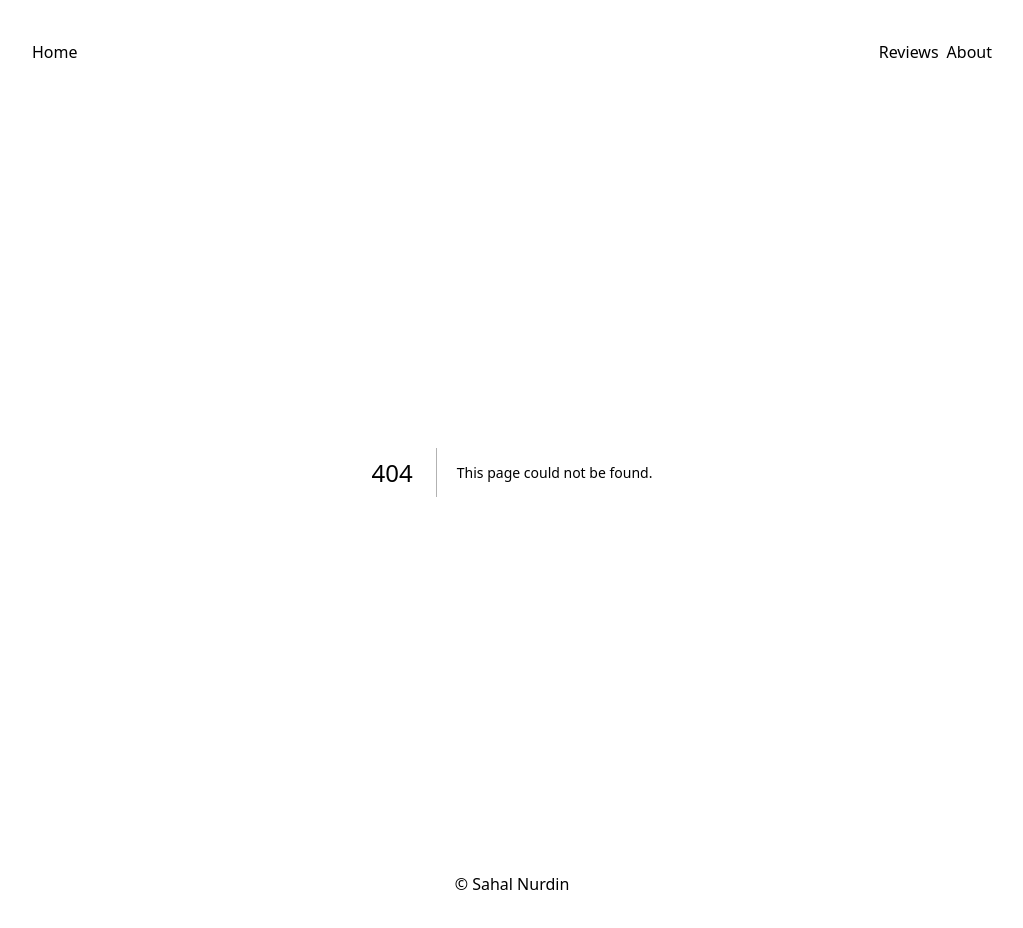
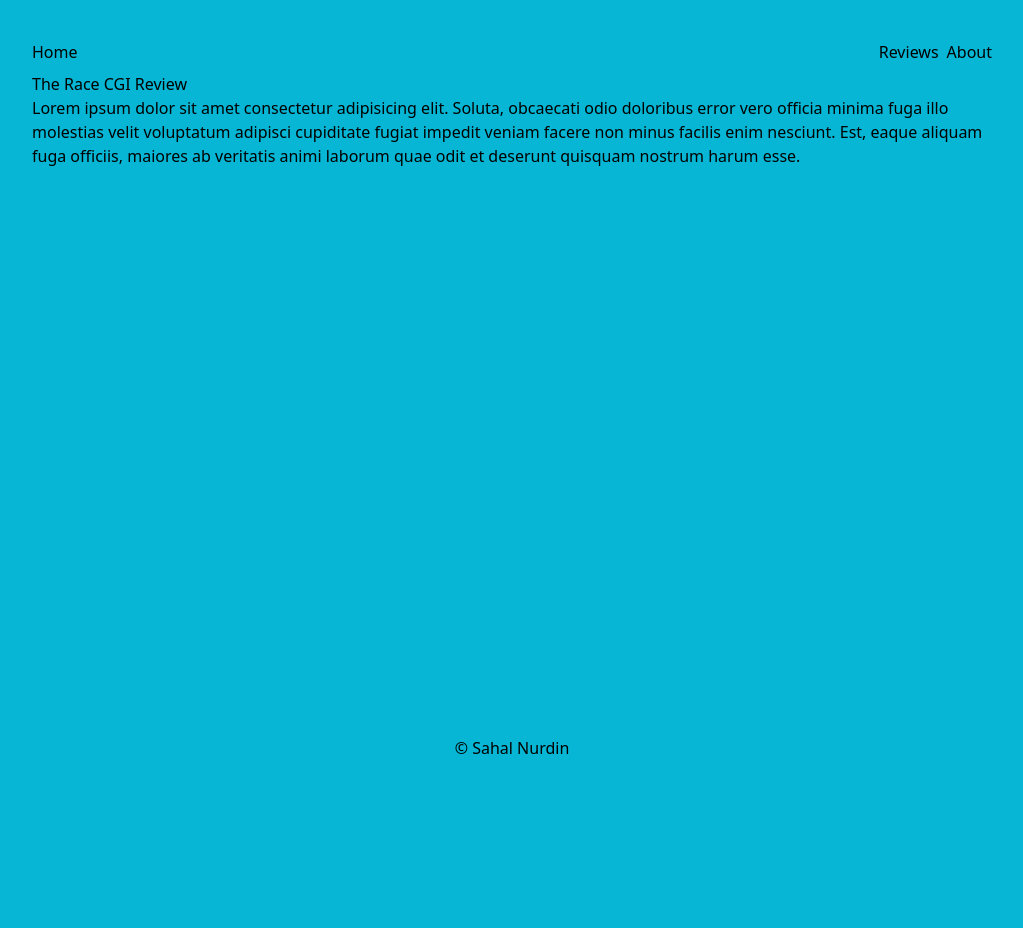
Before and after one commit to SahalN/sahalcg-reviews, a Next.js app: page /reviews/the-race in a window 1280 px wide. Before the commit this address had no page. Shown: the top 928 px of the page, without its empty margins (128-1151 px from the left). After the commit the page ends 800 px from the top, so only its background shows below. Built offline with nearby package versions, Linux system fonts and the light colour scheme.

Commit message:
add components public and images folder and import alias

```diff
--- a/app/about/page.jsx
+++ /dev/null
@@ -1,5 +0,0 @@
-/** @format */
-
-export default function AboutPage() {
-  return <h1>Hello About</h1>;
-}
--- a/app/layout.jsx
+++ b/app/layout.jsx
@@ -2,27 +2,14 @@
 
 import Link from "next/link";
 import "./globals.css";
+import Navbar from "../components/Navbar";
 
 export default function RootLayout({ children }) {
   return (
     <html lang='en'>
-      <body className='flex flex-col min-h-screen px-40 py-10 '>
+      <body className='flex flex-col min-h-screen px-40 py-10 bg-cyan-500'>
         <header>
-          <nav>
-            <ul className='flex gap-2 '>
-              <li>
-                <Link href='/'>Home</Link>
-              </li>
-              <li className='ml-auto'>
-                <Link href='/reviews'>Reviews</Link>
-              </li>
-              <li>
-                <Link href='/about' prefetch={false}>
-                  About
-                </Link>
-              </li>
-            </ul>
-          </nav>
+          <Navbar />
         </header>
         <main className='mt-2 grow '>{children}</main>
         <footer className='text-center'>&copy; Sahal Nurdin</footer>
--- a/app/reviews/baca-buku/page.jsx
+++ /dev/null
@@ -1,14 +0,0 @@
-/** @format */
-
-export default function BacaBukuPage() {
-  return (
-    <>
-      <h1>Ini page Baca buku</h1>
-      <p>
-        Lorem, ipsum dolor sit amet consectetur adipisicing elit. Assumenda,
-        voluptatibus consectetur ducimus quis ratione tempora deleniti iusto
-        fugit hic. Rem.
-      </p>
-    </>
-  );
-}
--- a/app/reviews/page.jsx
+++ b/app/reviews/page.jsx
@@ -8,7 +8,7 @@ export default function ReviewsPage() {
       <h1>Hello reviews</h1>
       <ul>
         <li>
-          <h1>Page Reviews</h1>
+          <Link href='/reviews/the-race'>The Race CGI's Reviews</Link>
         </li>
       </ul>
     </>
--- /dev/null
+++ b/app/reviews/the-race/page.jsx
@@ -0,0 +1,17 @@
+/** @format */
+
+export default function TheracePage() {
+  return (
+    <>
+      <h1>The Race CGI Review</h1>{" "}
+      <p>
+        Lorem ipsum dolor sit amet consectetur adipisicing elit. Soluta,
+        obcaecati odio doloribus error vero officia minima fuga illo molestias
+        velit voluptatum adipisci cupiditate fugiat impedit veniam facere non
+        minus facilis enim nesciunt. Est, eaque aliquam fuga officiis, maiores
+        ab veritatis animi laborum quae odit et deserunt quisquam nostrum harum
+        esse.
+      </p>
+    </>
+  );
+}
--- /dev/null
+++ b/components/Navbar.jsx
@@ -0,0 +1,23 @@
+/** @format */
+import Link from "next/link";
+export default function Navbar() {
+  return (
+    <>
+      <nav>
+        <ul className='flex gap-2 '>
+          <li>
+            <Link href='/'>Home</Link>
+          </li>
+          <li className='ml-auto'>
+            <Link href='/reviews'>Reviews</Link>
+          </li>
+          <li>
+            <Link href='/about' prefetch={false}>
+              About
+            </Link>
+          </li>
+        </ul>
+      </nav>
+    </>
+  );
+}
```
Also changed, not shown: jsconfig.json (added, +7 -0 lines), app/fonts.js (added).
